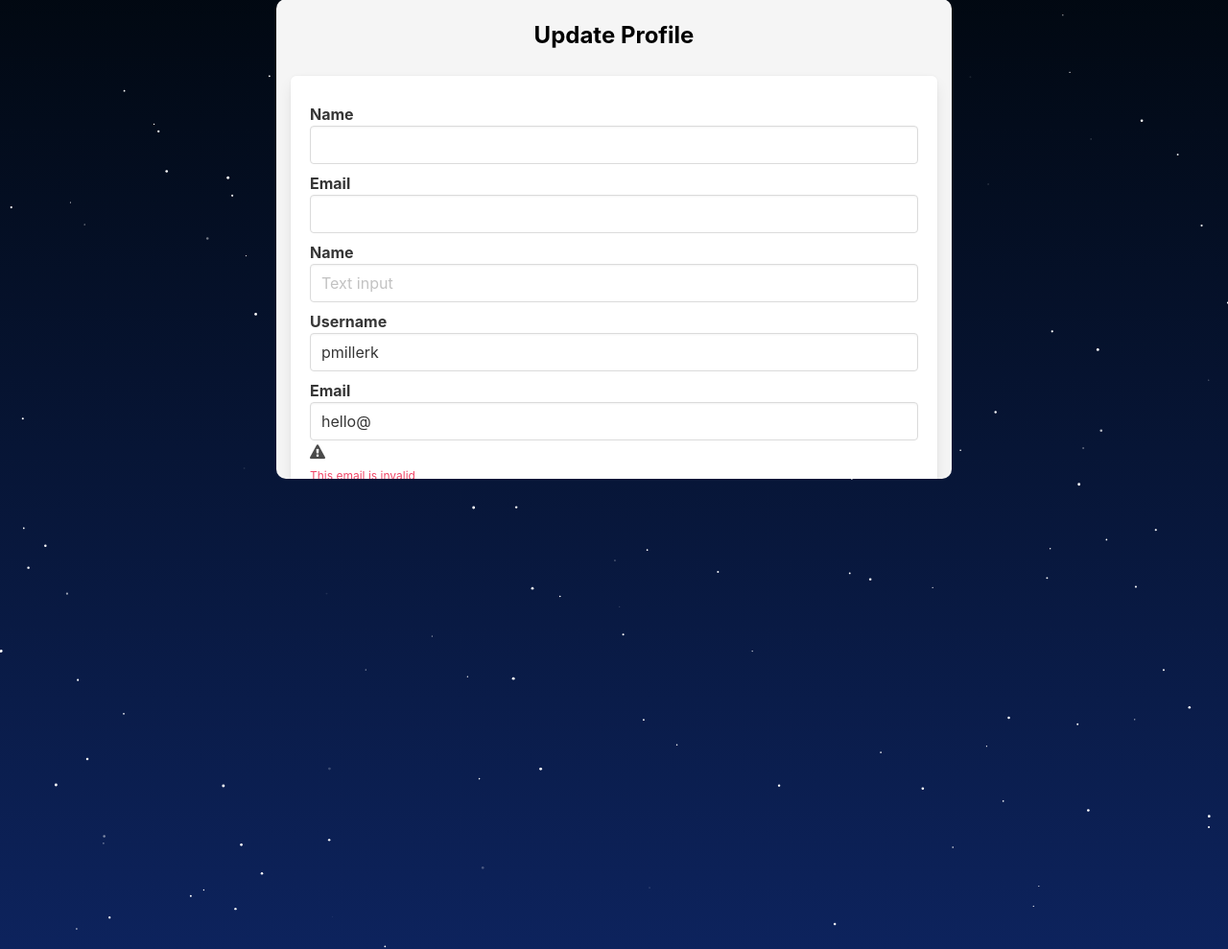
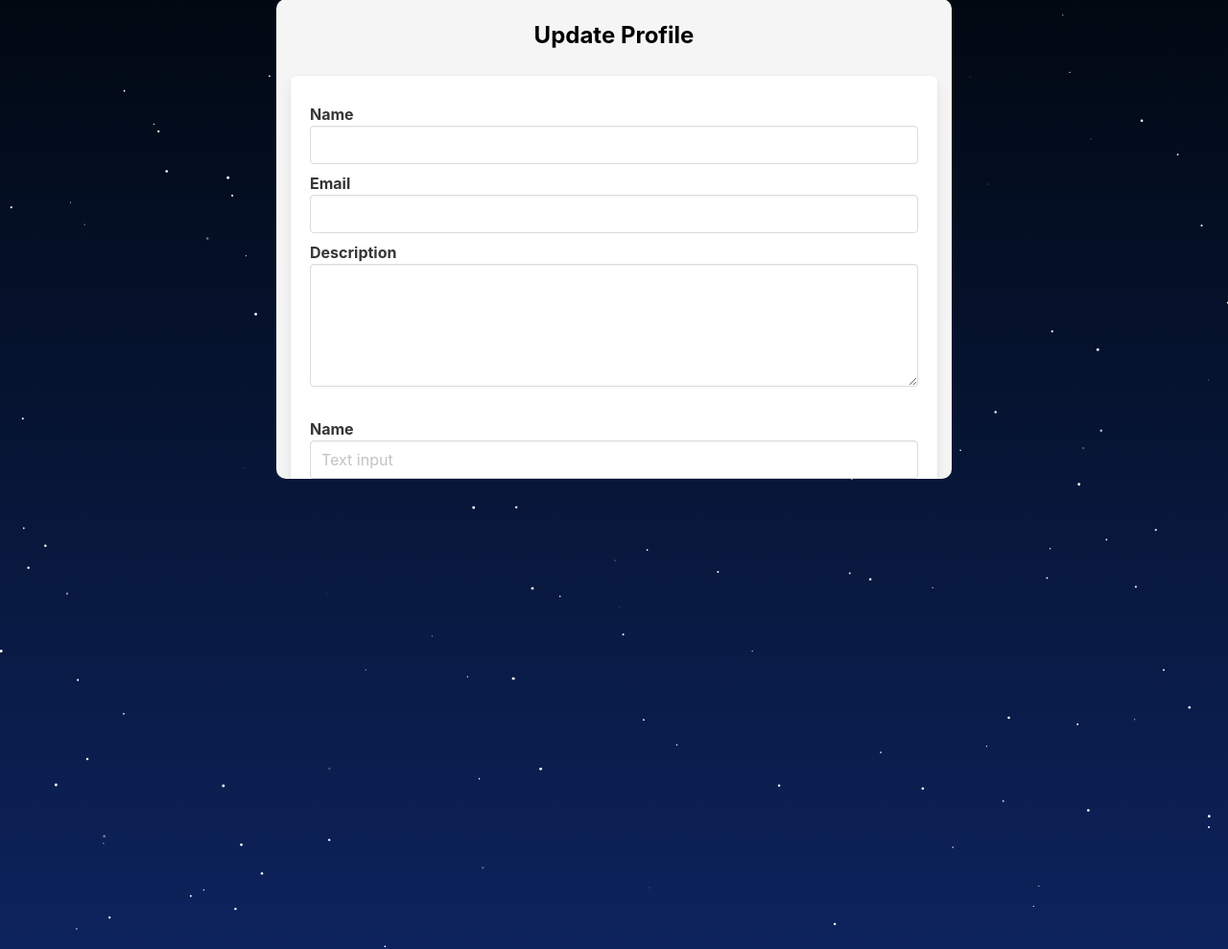
Before and after one commit to naasiz/ACIT-2911, a Flask app: template projects/templates/update.html in a window 1280 px wide. Shown: the part 609-1598 px from the top of the page at 96% size. Run offline with Flask 3, Linux system fonts and the light colour scheme; the template is opened without the code that fills it: values that come from a table or form of the project are taken from there, others are empty; parts of the project's set-up code (start-up, migrations or seed data) failed here and were passed over.

Commit message:
manage.py edit

```diff
--- a/projects/main.py
+++ b/projects/main.py
@@ -115,6 +115,8 @@ def update(id):
         print(request.form['email'])
         name_to_update.name = request.form['name']
         name_to_update.email =request.form['email']
+        name_to_update.description =request.form['description']
+        print(name_to_update.description)
         try:
             db.session.commit()
             # flash("User Updated Successfully")
--- a/projects/manage.py
+++ b/projects/manage.py
@@ -6,8 +6,8 @@ import random
 
 
 def create_User():
-    db.session.add(User(email="tristanjames3131@gmail.com", password=generate_password_hash('Password', method='pbkdf2:sha256'), name="Tristan James Torres"))
-    db.session.add(User(email="mmangilin22@my.bcit.ca", password=generate_password_hash('@Meriel2002', method='pbkdf2:sha256'), name="Meriel Mangilin"))
+    db.session.add(User(email="tristanjames3131@gmail.com", password=generate_password_hash('Password', method='pbkdf2:sha256'), name="Tristan James Torres", description="I am a student at BCIT studying Computer Systems Technology."))
+    db.session.add(User(email="mmangilin22@my.bcit.ca", password=generate_password_hash('@Meriel2002', method='pbkdf2:sha256'), name="Meriel Mangilin", description="I am a student at BCIT studying Computer Systems Technology."))
     db.session.commit()
 
 def create_Thread():
--- a/projects/models/models.py
+++ b/projects/models/models.py
@@ -3,7 +3,7 @@ from sqlalchemy import Integer, String, ForeignKey, DateTime, func
 from sqlalchemy.orm import Mapped, mapped_column, relationship
 from flask_login import UserMixin
 from flask_wtf import FlaskForm
-from wtforms import StringField, SubmitField
+from wtforms import StringField, SubmitField, TextAreaField
 from wtforms.validators import DataRequired
 
 class User(UserMixin, db.Model):
@@ -11,6 +11,7 @@ class User(UserMixin, db.Model):
     email = db.Column(db.String(100), unique=True)
     password = db.Column(db.String(100))
     name = db.Column(db.String(1000))
+    description = db.Column(db.String(1000))
     threads = relationship("Thread")
     comments = relationship("Comment")
 
@@ -43,4 +44,6 @@ class Comment(db.Model):
 class Form(FlaskForm):
     name = StringField("Name", validators=[DataRequired()])
     email = StringField("Email", validators=[DataRequired()])
+    description = TextAreaField("Description")
+
     submit = SubmitField("Submit")
--- a/projects/templates/update.html
+++ b/projects/templates/update.html
@@ -30,6 +30,8 @@
                     {{ form.name(style="width: 100%", class='input', value=name_to_update.name) }}<br>
                     {{ form.email.label(class="label") }}
                     {{ form.email(style="width: 100%", class='input', value=name_to_update.email) }}<br>
+                    {{ form.description.label(class="label") }}
+                    {{ form.description(style="width: 100%", class='textarea', value=name_to_update.description) }}<br>
 
                     <label class="label">Name</label>
                     <p class="control">
```
